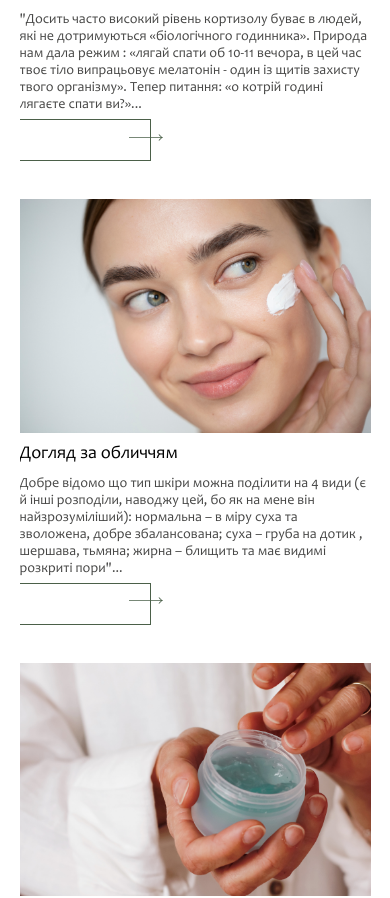
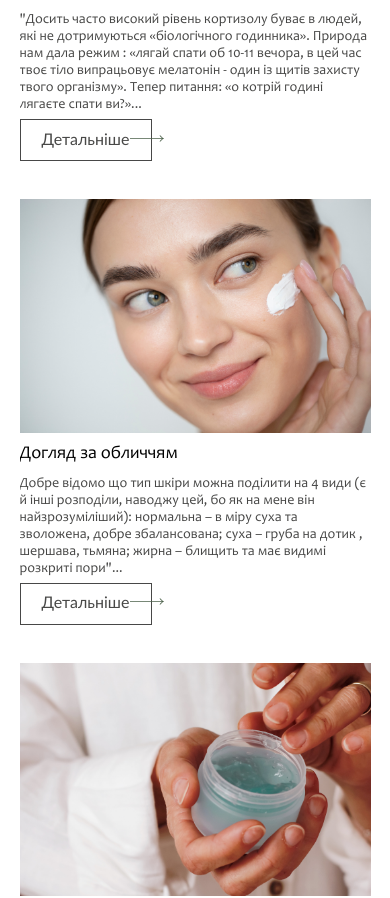
Before and after one commit to biryukov-m/aethetics, a React (Create React App) app: page / in a window 390 px wide. Shown: the part 1345-2243 px from the top of the page. Built offline with nearby package versions, Linux system fonts and the light colour scheme.

Commit message:
feat: Minor breakpoint fixes

```diff
--- a/src/modules/blog/pages/blog-feed/BlogFeedArticle.tsx
+++ b/src/modules/blog/pages/blog-feed/BlogFeedArticle.tsx
@@ -18,7 +18,7 @@ const BlogFeedArticle: React.FC<Props> = ({ id, imageUrl, header, text }) => (
       {text}
       <div className="button-show-details">
         <StyledButtonArrowRight>
-          <Link to={`/blog/${id}`} />
+          <Link to={`/blog/${id}`}>Детальніше</Link>
         </StyledButtonArrowRight>
       </div>
     </div>
--- a/src/modules/cabinet/components/Tabs/CabinetTabs.styled.ts
+++ b/src/modules/cabinet/components/Tabs/CabinetTabs.styled.ts
@@ -1,5 +1,5 @@
 import styled from 'styled-components';
-import { COLORS, FONTS } from '../../../theme';
+import { COLORS, FONTS, MEDIA } from '../../../theme';
 
 export const Tabs = styled.ul`
   display: flex;
@@ -21,7 +21,7 @@ export const ListItem = styled.li<{ $active: boolean }>`
     color: ${COLORS.text};
     cursor: pointer;
     position: relative;
-    @media (max-width: 1140px) {
+    @media (max-width: ${MEDIA.tablet}px) {
       font-size: clamp(${FONTS.SIZES.m}, 2.3vw, ${FONTS.SIZES.l});
     }
 
--- a/src/modules/cabinet/pages/Cabinet.styled.ts
+++ b/src/modules/cabinet/pages/Cabinet.styled.ts
@@ -4,14 +4,14 @@ import expandIcon from '../../../assets/images/icon-expand-more.png';
 
 export const Section = styled.section`
   margin: 51px 0 10px;
-  @media (max-width: 1140px) {
+  @media (max-width: ${MEDIA.tablet}px) {
     margin: 30px 0 10px;
   }
 `;
 export const Layout = styled.div`
   width: 1074px;
   margin: 0 auto;
-  @media (max-width: 1140px) {
+  @media (max-width: ${MEDIA.tablet}px) {
     width: 96%;
   }
 `;
@@ -27,7 +27,7 @@ export const Header = styled.h2`
   font-weight: ${FONTS.WEIGHTS.light};
   font-size: ${FONTS.SIZES.xl};
   color: ${COLORS.text};
-  @media (max-width: 1140px) {
+  @media (max-width: ${MEDIA.tablet}px) {
     font-size: clamp(${FONTS.SIZES.m}, 3.7vw, ${FONTS.SIZES.xl});
   }
 `;
--- a/src/modules/common/button/button.styled.ts
+++ b/src/modules/common/button/button.styled.ts
@@ -1,5 +1,5 @@
 import styled from 'styled-components';
-import { COLORS, FONTS } from '../../theme';
+import { COLORS, FONTS, MEDIA } from '../../theme';
 import IconBtnArrowRight from '../../../assets/images/icon-button-arrow-right.png';
 
 // TODO: add props for different types of button
@@ -22,7 +22,7 @@ export const Button = styled.button<IButton>`
   font-size: ${FONTS.SIZES.l};
   color: ${COLORS.creamy};
   transition: all 0.2s ease-in;
-  @media (max-width: 1140px) {
+  @media (max-width: ${MEDIA.tablet}px) {
     width: 132px;
     height: 42px;
     font-size: 18px;
@@ -40,7 +40,7 @@ export const Button = styled.button<IButton>`
     top: 0;
     bottom: 0;
     transition: transform 0.2s ease-in;
-    @media (max-width: 1140px) {
+    @media (max-width: ${MEDIA.tablet}px) {
       transform: translate(4px, -4px);
       width: 130px;
       height: 40px;
@@ -48,7 +48,7 @@ export const Button = styled.button<IButton>`
   }
   &:hover {
     transform: translate(8px, -8px);
-    @media (max-width: 1140px) {
+    @media (max-width: ${MEDIA.tablet}px) {
       transform: translate(4px, -4px);
     }
     &::before {
@@ -61,7 +61,7 @@ export const MiniButton = styled(Button)`
   width: 97px;
   height: 25px;
   font-size: ${FONTS.SIZES.xs};
-  @media (max-width: 1140px) {
+  @media (max-width: ${MEDIA.tablet}px) {
     width: 97px;
     height: 25px;
     font-size: ${FONTS.SIZES.xs};
@@ -72,7 +72,7 @@ export const MiniButton = styled(Button)`
     transform: translate(4px, -4px);
     font-size: 14px;
     line-height: 150%;
-    @media (max-width: 1140px) {
+    @media (max-width: ${MEDIA.tablet}px) {
       width: 96px;
       height: 25px;
     }
@@ -85,7 +85,7 @@ export const MiniButton = styled(Button)`
 export const ButtonArrowRight = styled.button`
   width: 200px;
   height: 50px;
-  border: 2px solid ${COLORS.accent};
+  border: 2px solid ${COLORS.text};
   display: flex;
   justify-content: center;
   align-items: center;
@@ -97,9 +97,8 @@ export const ButtonArrowRight = styled.button`
   font-weight: ${FONTS.WEIGHTS.normal};
   font-size: ${FONTS.SIZES.m};
   padding-bottom: 6px;
-  color: ${COLORS.accent};
+  color: ${COLORS.text};
   position: relative;
-  left: -1px;
   &::before {
     content: '';
     display: block;
@@ -113,16 +112,12 @@ export const ButtonArrowRight = styled.button`
   &:hover::before {
     transform: translate(4px, 0);
   }
-
-  @media (max-width: 1140px) {
+  @media (max-width: ${MEDIA.tablet}px) {
     width: 132px;
     height: 42px;
-    border: 1px solid ${COLORS.accent};
-    span {
-      font-size: ${FONTS.SIZES.s};
-      padding-bottom: 4px;
-      left: -1px;
-    }
+    border: 1px solid ${COLORS.text};
+    font-size: ${FONTS.SIZES.s};
+    padding-bottom: 4px;
     &::before {
       width: 34px;
       height: 7px;
@@ -130,6 +125,10 @@ export const ButtonArrowRight = styled.button`
       right: -13px;
       background-position-x: -8px;
     }
+  }
+  a {
+    text-decoration: none;
+    color: inherit;
   }
 `;
 
```
